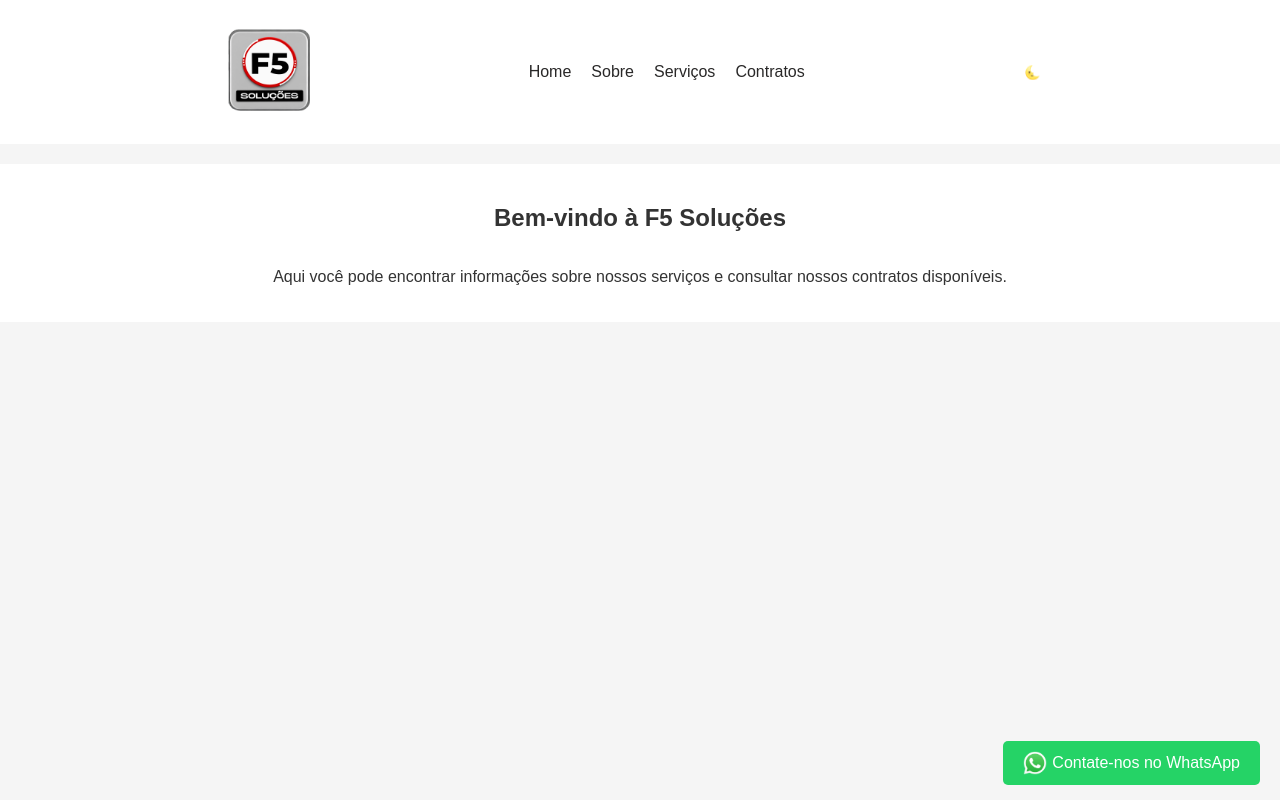
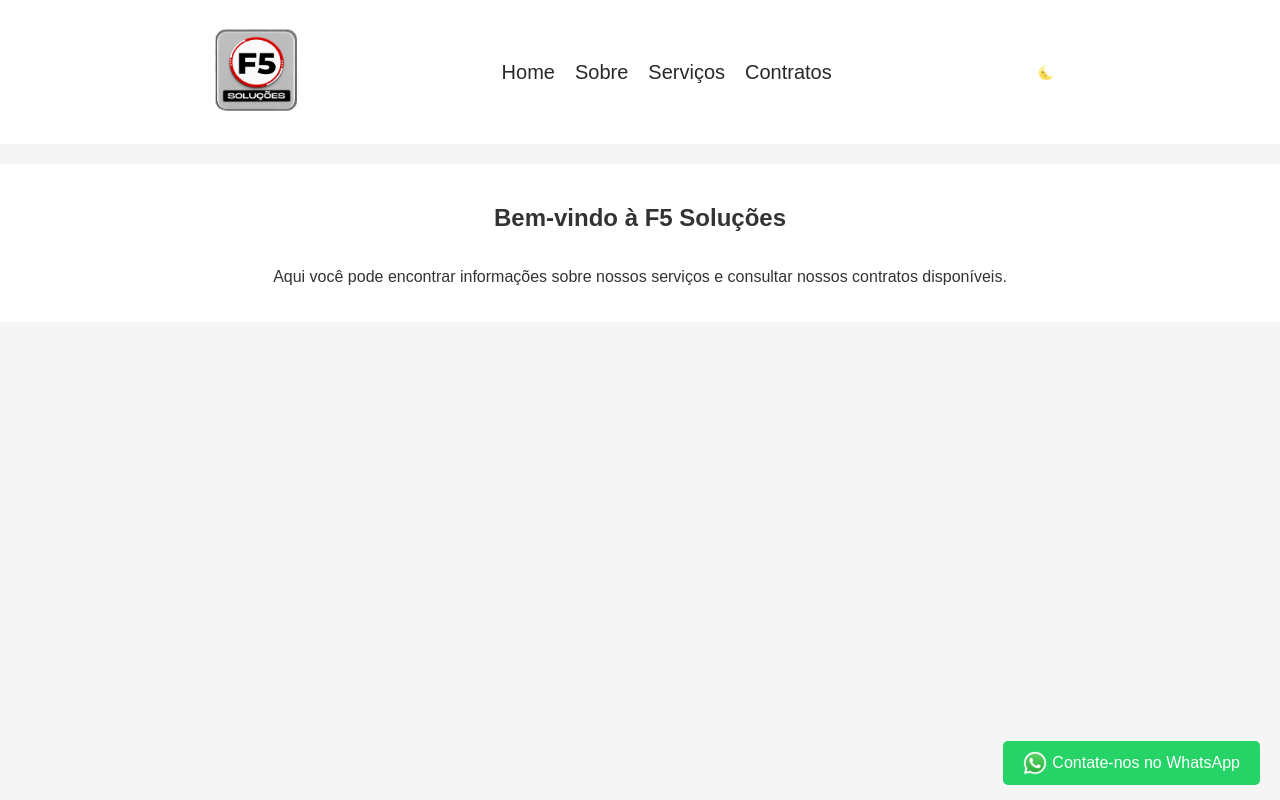
Before and after one commit to ViniciusHerminioGama/F5Solucoes, a React (Create React App) app: page / in a window 1280 px wide. Built offline with nearby package versions, Linux system fonts and the light colour scheme.

Commit message:
ajuste numero do whats

```diff
--- a/src/App.css
+++ b/src/App.css
@@ -32,6 +32,7 @@ nav ul {
 
 nav ul li {
   margin-right: 20px;
+  font-size: 20px;
 }
 
 nav ul li:last-child {
--- a/src/WhatsAppButton.js
+++ b/src/WhatsAppButton.js
@@ -4,7 +4,7 @@ import React from 'react';
 function WhatsAppButton() {
   const handleWhatsAppClick = () => {
     // Redirecionar para o WhatsApp
-    window.location.href = 'https://api.whatsapp.com/send?phone=SEUNUMERODOTELEFONE';
+    window.location.href = 'https://api.whatsapp.com/send?phone=8738358310';
   };
 
   return (
```
